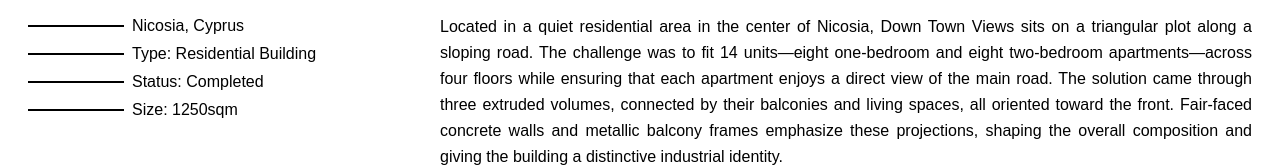
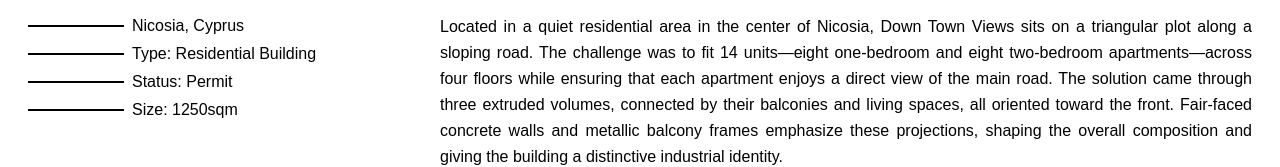
Before and after one commit to GeorgesIshak/nou, a Next.js app: page /projects/down-town-views in a window 1280 px wide. Shown: the part 508-675 px from the top of the page. Built offline with nearby package versions, Linux system fonts and the light colour scheme.

Commit message:
Update Status Project

```diff
--- a/data/projects.ts
+++ b/data/projects.ts
@@ -5,7 +5,7 @@ export const projects = [
     type: "Residential Home",
     size: "600sqm",
     location: "Nicosia, Cyprus",
-    status: "Completed",
+    status: "Permit",
     description: `Designed for a family of five with a passion for contemporary art, GY House is a bespoke residence that balances the needs of everyday family life with the elegance of a curated gallery space.
 At the heart of the home is a dramatic entrance, conceived to showcase a suspended sculptural artwork by a renowned Cypriot artist—a powerful introduction to the clients’ extensive art collection.
 Responding to the client's two primary requests—privacy and generous ceiling heights—the architecture is shaped like a modern fortress: solid and introverted, with blind perimeter walls that shield the interior from view. Above, the first-floor volume appears to float, visually detached from the base by a ribbon of horizontal windows that filter light into the ground floor, creating moments of illumination and intrigue.
@@ -25,7 +25,7 @@ The guesthouse, designed as a self-contained bachelor pad for the couple’s thr
     type: "Residential Building",
     size: "1850sqm",
     location: "Larnaca, Cyprus",
-    status: "Completed",
+    status: "Under Construction",
     description: `Rising prominently along the front line of the New Marina in Larnaca, Marigate is a striking 60-meter residential tower that redefines coastal living. Spanning 12 floors and comprising just 9 exclusive apartments, the building offers a rare blend of privacy, space, and panoramic sea views.
 Architecturally distinctive, the design draws inspiration from the interlocking forms of Tetris, creating a dynamic façade and split-level interiors. This playful configuration allows for double-height living areas and elevated bedrooms, enhancing both the spatial experience and natural light throughout each unit.
 With expansive glazing framing uninterrupted views of the Mediterranean, the main living spaces and master bedrooms are oriented to capture the full beauty of Larnaca’s seafront—delivering a refined and immersive seaside lifestyle.`,
@@ -49,7 +49,7 @@ With expansive glazing framing uninterrupted views of the Mediterranean, the mai
     type: "Residential Building",
     size: "950sqm",
     location: "Nicosia, Cyprus",
-    status: "Completed",
+    status: "Under Construction",
     description: `The Square is a distinctive four-story residential building composed of ten apartments, each with its own unique layout—there are no typical floors. The façade reflects the internal grid of the plan, creating a striking dialogue between open balconies and enclosed living areas.
 By shifting and aligning with the grid, the balconies carve out voids within the façade, set against the sleek glass walls of the interiors. This interplay generates a dynamic, diagonal rhythm across the building. The fair-faced concrete balcony walls not only frame the outdoor spaces but also enhance the sense of depth, giving the structure a bold yet refined presence.`,
     mainImage: "/images/projects/the-square1.jpg",
@@ -94,7 +94,7 @@ The façade comes alive with a rhythmic play of shifting balconies, each one uni
     type: "Residential Home",
     size: "240sqm",
     location: "Nicosia, Cyprus",
-    status: "Completed",
+    status: "Concept",
     description: `TE House is set on a narrow, elongated plot, with the design unfolding across three distinct volumes on the ground floor. Upon arrival, a striking planted feature embedded in the ground greets visitors, adding a natural touch to the entryway. At the heart of the home, the kitchen serves as a central hub, seamlessly linking the living area with the private bedroom wing. Adjacent to the kitchen, a charming outdoor dining space is sheltered by a canopy of grapevines, offering a serene setting for al fresco gatherings. The pool extends the living area into the landscape, blurring the lines between interior and exterior spaces while connecting the home to the lush surrounding garden.`,
     mainImage: "/images/projects/te-house1.jpg",
     images: [
@@ -110,7 +110,7 @@ The façade comes alive with a rhythmic play of shifting balconies, each one uni
     type: "Residential Home",
     size: "280sqm",
     location: "Limassol, Cyprus",
-    status: "Completed",
+    status: "Permit",
     description: `NA House sits on a narrow 9x30 plot in the heart of Limassol’s historic center, just steps from the beach. Tucked between two ancient stone walls and anchored by the preserved façade of an old house, it seamlessly weaves history into a contemporary urban home.
 The site’s dual orientation—facing both north and south—posed the challenge of balancing privacy with openness. The design responds by introducing light, air, and greenery at every turn, creating a home that feels both secluded and connected to its surroundings.
 Spread across two levels, the ground floor hosts the living areas, where the interior merges with a central garden, two courtyards, and a pool that extends the living space outdoors. The clients’ vision of a house immersed in nature comes alive here, with greenery framing daily life. Framed by the lush garden, the boundaries between inside and outside are blurred, creating a home that flows effortlessly with nature. On the upper floor, bedrooms are flooded with natural light and oriented toward tranquil views of the gardens and courtyards. The result is a serene retreat at the heart of the city, where history, nature, and modern living coexist in harmony.`,
@@ -154,7 +154,7 @@ The interior material selection of the house is also of nature by using real tra
     type: "Residential Building",
     size: "7987sqm",
     location: "Limassol, Cyprus",
-    status: "Completed",
+    status: "Permit",
     description: `The Tetris rises prominently in front of Limassol’s port, in an area where the city’s industrial past is transforming into a hub of contemporary development. With 24 floors and 65 apartments, it stands as a bold architectural statement on the skyline.
 The design is guided by a smart modular approach, offering a variety of apartment typologies ranging from one- to three-bedroom units. A structural grid allows these modules to be interchanged with ease, giving the building both commercial flexibility and architectural coherence.
 Responding to the sun’s path, the tower subtly twists as it rises, creating a dynamic silhouette. This movement, along with the extrusion of units, generates spacious balconies and terraces for every apartment—each one opening to panoramic views of the sea and the port.`,
@@ -213,7 +213,7 @@ Windows are accentuated with bold framing elements, while the main circulation s
     "size": "820sqm",
     "location": "Larnaca, Cyprus",
     "description": "Set on a very small plot near the new port of Larnaca, the challenge was to design a six-story building with nine apartments, each benefiting from a direct view toward the main road. The building draws inspiration from its industrial surroundings, expressed through fair-faced concrete walls and black metal beams that frame the balconies. Its south-facing façade is defined by movable photovoltaic panels, a key design feature. By placing the panels on the façade rather than on the roof gardens, the project achieves multiple goals: generating renewable energy, providing natural shading, and freeing the rooftop spaces for the exclusive use of residents. This dual-function solution merges sustainability with lifestyle, turning a technical requirement into both an architectural expression and a commercial advantage.",
-    "status": "Completed",
+    "status": "Permit",
     "mainImage": "/images/projects/h432-1.jpg",
    "images": [
     "/images/projects/h432-1.jpg",
@@ -231,7 +231,7 @@ Windows are accentuated with bold framing elements, while the main circulation s
     "size": "2750sqm",
     "location": "Limassol, Cyprus",
     "description": "Situated directly in front of the new marina of Larnaca and surrounded by three roads, Port Avenue occupies a prime location where every apartment enjoys unobstructed views of the sea and marina. The residential tower combines one-, two-, and three-bedroom apartments, each carefully designed to take full advantage of its surroundings. The architecture emphasizes elegance and transparency, featuring expansive glazed openings, vertical cuts in the façade, terracotta cladding, and long, refined balconies that extend the living spaces outward. Rising 13 floors and housing 23 apartments, Port Avenue stands as one of Larnaca’s most prominent high-rise buildings. The middle floor is dedicated to a flexible commercial space, envisioned as a restaurant with panoramic views of the sea—making it both a landmark residence and a destination.",
-    "status": "Completed",
+    "status": "Permit",
      "mainImage": "/images/projects/port-avenue1.jpg",
    "images": [
     "/images/projects/port-avenue1.jpg",
@@ -248,7 +248,7 @@ Windows are accentuated with bold framing elements, while the main circulation s
     "size": "1250sqm",
     "location": "Nicosia, Cyprus",
     "description": "Located in a quiet residential area in the center of Nicosia, Down Town Views sits on a triangular plot along a sloping road. The challenge was to fit 14 units—eight one-bedroom and eight two-bedroom apartments—across four floors while ensuring that each apartment enjoys a direct view of the main road. The solution came through three extruded volumes, connected by their balconies and living spaces, all oriented toward the front. Fair-faced concrete walls and metallic balcony frames emphasize these projections, shaping the overall composition and giving the building a distinctive industrial identity.",
-    "status": "Completed",
+    "status": "Permit",
     "mainImage": "/images/projects/down-town-view1.jpg",
     "images": [
       "/images/projects/down-town-view1.jpg",
@@ -267,7 +267,7 @@ Windows are accentuated with bold framing elements, while the main circulation s
     "size": "520sqm",
     "location": "Larnaca, Cyprus",
     "description": "Tucked away at the end of a quiet cul-de-sac in Larnaca, this distinctive five-story building enjoys a prime location overlooking both a green area and the sea. With just one two-bedroom apartment per floor, it offers residents a sense of luxurious privacy, enhanced by floor-to-ceiling glazing and open views from three surrounding roads—the main façade opening directly to the sea. Constrained by a small plot and a minimal structural footprint at ground level, the building’s unique form emerges from its engineering: slanted balconies that not only resolve the structural design but also give the building its unmistakable character.",
-    "status": "Completed",
+    "status": "Permit",
     "mainImage": "/images/projects/the-gem1.jpg",
     "images": [
        "/images/projects/the-gem1.jpg",
@@ -280,7 +280,7 @@ Windows are accentuated with bold framing elements, while the main circulation s
     "slug": "marina-living",
     "title": "Marina Living",
     "type": "Residential Building",
-    "size": "N/A",
+    "size": "2500sqm",
     "location": "Larnaca, Cyprus",
     "description": "In the vibrant center of Larnaca, near the new marina where the city’s latest wave of real estate growth is unfolding, Marina Green rises as a six-story building with 24 residential units consisting of one- and two-bedroom apartments. The ground floor accommodates a flexible commercial space, while the upper levels are dedicated to residential living, offering a blend of urban convenience and comfort. Shading louvers define the south and east façades, serving both as protective screens against direct sunlight and as elegant barriers for the integrated planters, adding greenery to the building’s architectural expression.",
     "status": "Completed",
@@ -301,7 +301,7 @@ Windows are accentuated with bold framing elements, while the main circulation s
     "size": "740sqm",
     "location": "Ras el Maten, Lebanon",
     "description": "Located in a small Lebanese village within a dense forest of pine trees, the project called for two independent houses on a steep plot—one for the client and his family, and the other for his bachelor son. The design resulted in two separate homes that coexist without intersecting, each accessed by its own vehicular ramp. The ramps overlap but lead to entirely independent worlds. The family house is accessed from above. Parking is located at the top, after which one descends into the home, discovering its functions as a sequence of volumes embedded in the terrain and connected by corridors carved through the landscape. The garden, pine trees, and surrounding forest seamlessly weave into the architecture, becoming part of the living experience. The bachelor house sits below, accessed by a ramp that passes under the family’s. Suspended above the sloping ground, it opens outward with sweeping views over the forest, a light and elevated counterpart to the embedded family home.",
-    "status": "Completed",
+    "status": "Concept",
     "mainImage": "/images/projects/ras-villa1.jpg",
     "images": [
       "/images/projects/ras-villa1.jpg",
@@ -319,9 +319,12 @@ Windows are accentuated with bold framing elements, while the main circulation s
     "size": "2450sqm",
     "location": "Larnaca, Cyprus",
     "description": "Salt Eleven is an exclusive residential development located just steps from the beach—a three-minute walk to the crystal waters of Larnaca. Adjacent to a public green area, the project allows nature to flow into the compound through landscaped gardens allocated to each home. This unified, gated community consists of 11 independent maisonettes, designed in five distinct typologies ranging between three and four bedrooms. The variety of layouts offers flexible living options tailored to different lifestyles. Each home features its own private garden and attic, with select units enjoying the luxury of private pools. A dedicated private passage weaves through the project, connecting the two streets that frame the site, and enhancing both accessibility and community integration.",
-    "status": "Completed",
+    "status": "Permit",
     "mainImage": "/images/projects/salt-eleven1.jpg",
-    "images": ["/images/projects/salt-eleven1.jpg,"]
+    "images": ["/images/projects/salt-eleven1.jpg",
+      "/images/projects/salt-eleven1.jpg",
+      "/images/projects/salt-eleven1.jpg"
+    ]
   },
 
   {
@@ -331,9 +334,11 @@ Windows are accentuated with bold framing elements, while the main circulation s
     "size": "390sqm",
     "location": "Larnaca, Cyprus",
     "description": "On a single plot in a quiet Larnaca neighborhood, two identical houses sit side by side, designed to balance functionality, sustainability, and architectural presence. Constrained by the allowable building density, each home incorporates an attic to provide additional living space and enhance the project’s commercial appeal. The pitched roofs of these attics not only create generous interior volumes but also host photovoltaic panels, making the houses energy-efficient and sustainable. Each residence enjoys a spacious private garden and its own swimming pool. The main structural frame projects outward at the entrance, serving as both a distinctive architectural feature and a practical element that provides shading and protection.",
-    "status": "Completed",
+    "status": "Permit",
     "mainImage": "/images/projects/salt-duo.jpg",
     "images": ["/images/projects/salt-duo.jpg",
+      "/images/projects/salt-duo.jpg",
+      "/images/projects/salt-duo.jpg",
        ]
   }
 
```
